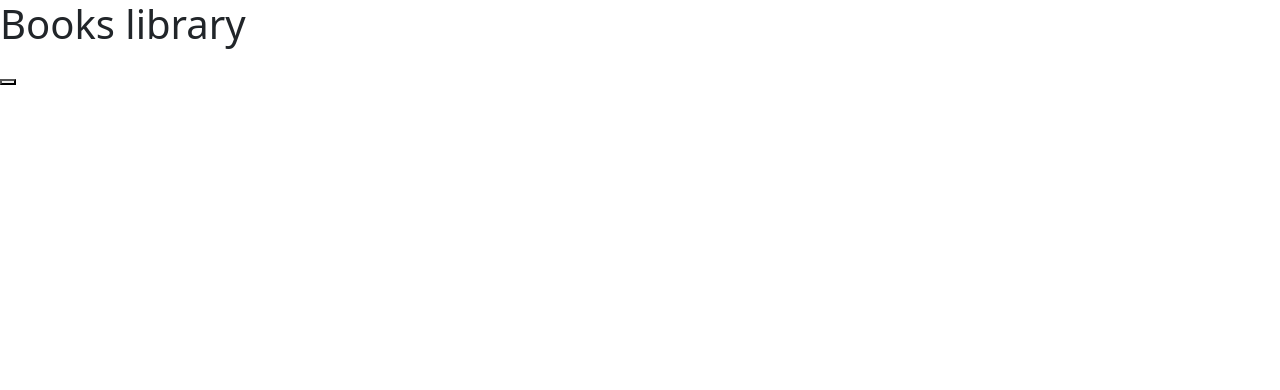
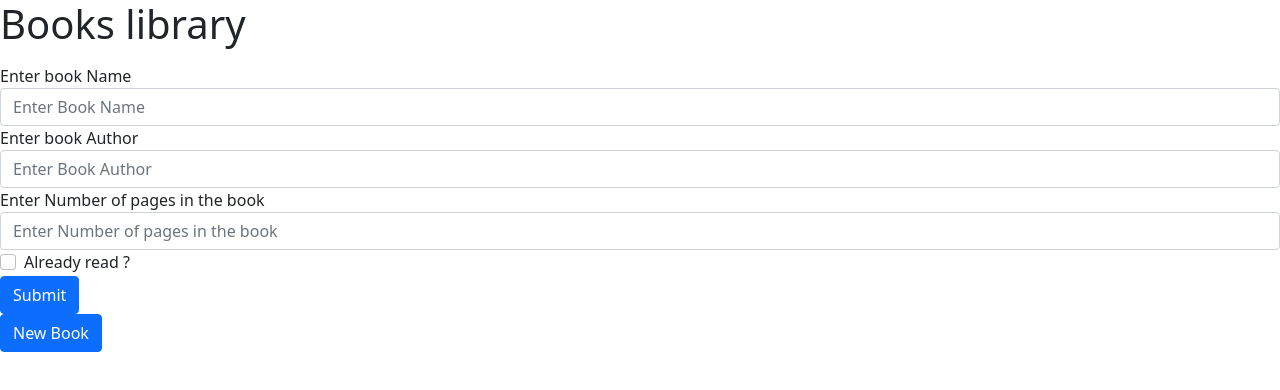
Before and after one commit to SamroodAli/books-library, a website: page index.html in a window 1280 px wide. Drawn offline with nearby package versions, Linux system fonts and the light colour scheme.

Commit message:
Logic:Create form for new book

```diff
--- a/index.html
+++ b/index.html
@@ -17,7 +17,47 @@
   <body>
     <h1>Books library</h1>
     <ul class="books" id="books"></ul>
-    <button id="addBook"></button>
+
+    <form>
+      <div class="form-group">
+        <label for="bookNameInput">Enter book Name</label>
+        <input
+          type="text"
+          class="form-control"
+          placeholder="Enter Book Name"
+          id="bookNameInput"
+        />
+      </div>
+
+      <div class="form-group">
+        <label for="bookAuthorInput">Enter book Author</label>
+        <input
+          type="text"
+          class="form-control"
+          placeholder="Enter Book Author"
+          id="bookAuthorInput"
+        />
+      </div>
+
+      <div class="form-group">
+        <label for="bookPagesInput">Enter Number of pages in the book</label>
+        <input
+          type="number"
+          class="form-control"
+          placeholder="Enter Number of pages in the book"
+          id="bookPagesInput"
+        />
+      </div>
+
+      <div class="form-check">
+        <input type="checkbox" class="form-check-input" id="readStatus" />
+        <label class="form-check-label" for="readStatus">Already read ?</label>
+      </div>
+      <button type="submit" class="btn btn-primary">Submit</button>
+    </form>
+
+    <button id="addBook" type="submit" class="btn btn-primary">New Book</button>
+
     <script
       src="https://cdn.jsdelivr.net/npm/bootstrap@5.0.1/dist/js/bootstrap.bundle.min.js"
       integrity="sha384-gtEjrD/SeCtmISkJkNUaaKMoLD0//ElJ19smozuHV6z3Iehds+3Ulb9Bn9Plx0x4"
```
